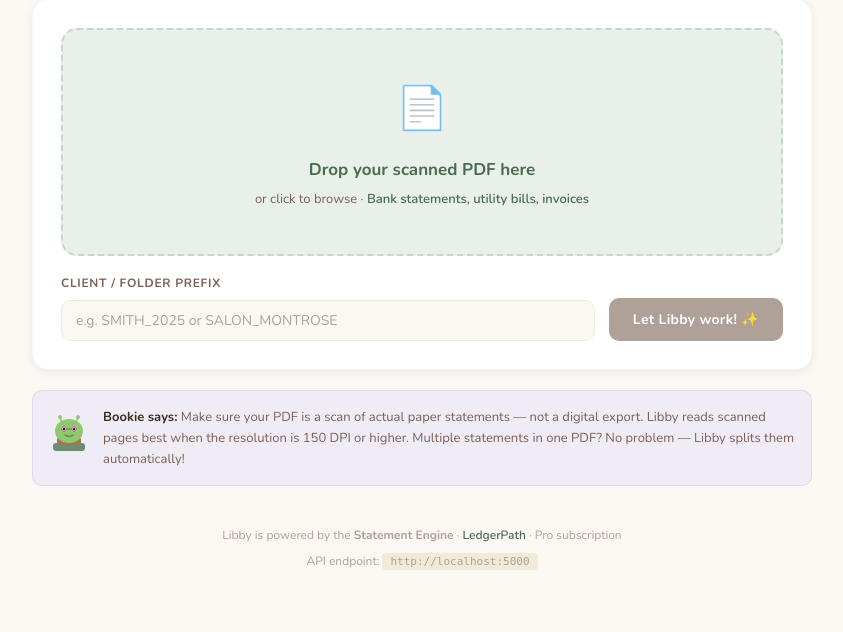
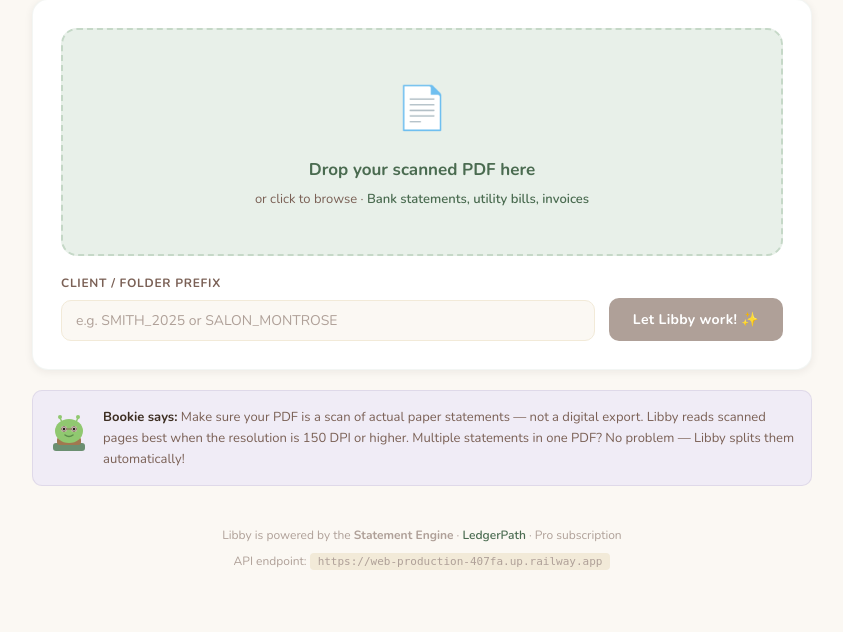
Before and after one commit to abi-etha/libby, a Flask app: page / in a window 1280 px wide. Shown: the part 473-1105 px from the top of the page, without its empty margins (218-1061 px from the left). Run offline with Flask 3, Linux system fonts and the light colour scheme.

Commit message:
Update libby.html
Local Host -> API Key

```diff
--- a/templates/libby.html
+++ b/templates/libby.html
@@ -442,7 +442,7 @@ h1,h2,h3{font-family:'Lora',Georgia,serif;font-weight:500;line-height:1.2}
 
   <footer class="app-footer">
     <p>Libby is powered by the <strong>Statement Engine</strong> · <a href="ledgerpath.html">LedgerPath</a> · Pro subscription</p>
-    <p style="margin-top:6px">API endpoint: <code id="api-endpoint-label" style="background:var(--parchment);padding:2px 8px;border-radius:4px;font-size:11px">http://localhost:5000</code></p>
+    <p style="margin-top:6px">API endpoint: <code id="api-endpoint-label" style="background:var(--parchment);padding:2px 8px;border-radius:4px;font-size:11px">https://web-production-407fa.up.railway.app</code></p>
   </footer>
 </div>
 
@@ -452,7 +452,7 @@ h1,h2,h3{font-family:'Lora',Georgia,serif;font-weight:500;line-height:1.2}
 //  Connects to Flask API wrapper running locally
 // ════════════════════════════════════════════════════════
 
-const API = 'http://localhost:5000';
+const API = 'https://web-production-407fa.up.railway.app';
 let selectedFile = null;
 let processedResults = [];
 
@@ -592,8 +592,8 @@ function showResults(results){
       </div>
       <span class="stmt-conf ${confClass}">${confPct}%</span>
       <div class="stmt-actions">
-        <a class="stmt-dl" href="${API}/download/${encodeURIComponent(r.filename)}" download="${r.filename}" title="Download PDF">PDF ↓</a>
-        ${r.transactions > 0 ? `<a class="stmt-dl-csv" href="${API}/download/${encodeURIComponent(csvFilename)}" download="${csvFilename}" title="Download CSV for QuickBooks">CSV ↓</a>` : ''}
+        <a class="stmt-dl" href="${API}/download/${encodeURIComponent(r.filename)}?api_key=lp_sk_awehq238h23dncdp923nf" download="${r.filename}" title="Download PDF">PDF ↓</a>
+        ${r.transactions > 0 ? `<a class="stmt-dl-csv" href="${API}/download/${encodeURIComponent(csvFilename)}?api_key=lp_sk_awehq238h23dncdp923nf" download="${csvFilename}" title="Download CSV for QuickBooks">CSV ↓</a>` : ''}
       </div>
     </li>`;
   }).join('');
@@ -614,13 +614,13 @@ function showResults(results){
 function downloadAll(){
   processedResults.forEach(r => {
     const a = document.createElement('a');
-    a.href = API+'/download/'+encodeURIComponent(r.filename);
+    a.href = API+'/download/'+encodeURIComponent(r.filename)+'?api_key=lp_sk_awehq238h23dncdp923nf';
     a.download = r.filename;
     a.click();
     if(r.transactions > 0){
       const b = document.createElement('a');
       const csvFilename = r.filename.replace('.pdf', '.csv');
-      b.href = API+'/download/'+encodeURIComponent(csvFilename);
+      b.href = API+'/download/'+encodeURIComponent(csvFilename)+'?api_key=lp_sk_awehq238h23dncdp923nf';
       b.download = csvFilename;
       setTimeout(() => b.click(), 300);
     }
```
